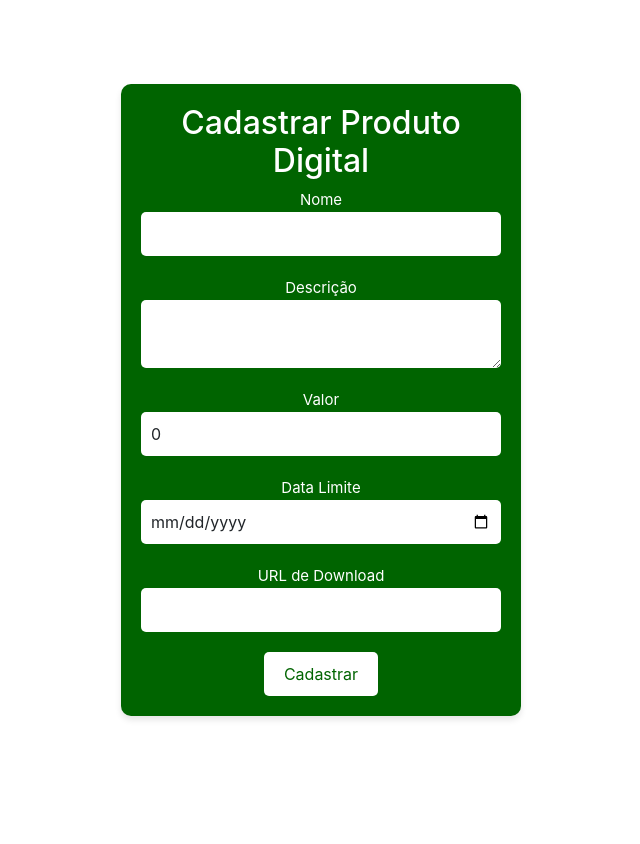
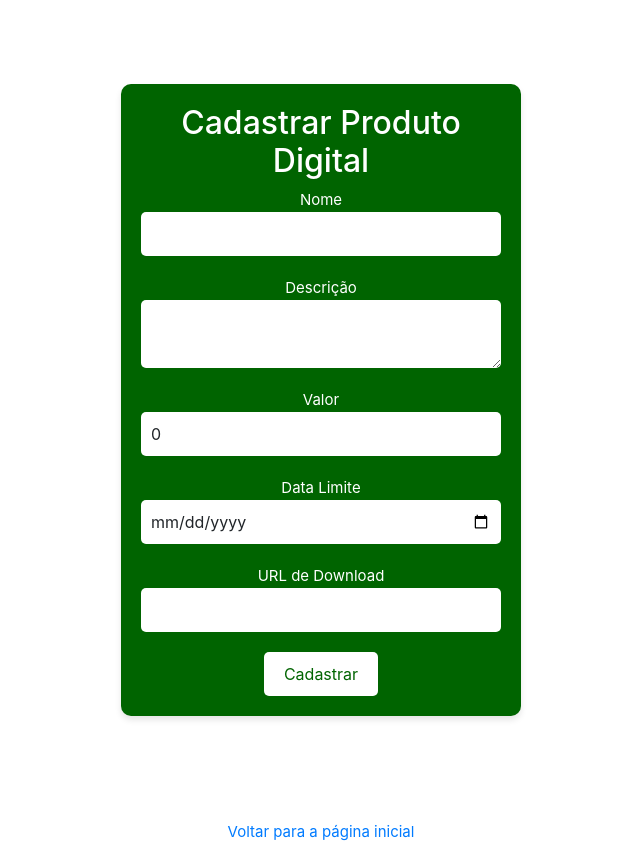
Before and after one commit to flavio1508/Gerenciamento-De-EstoqueVue, a Vue app: page /cadastro/produto/digital in a window 1280 px wide. Shown: the whole page, without its empty margins (119-759 px from the left). Before the commit the page ends 800 px from the top, so only its background shows below. Built offline with nearby package versions, Linux system fonts and the light colour scheme.

Commit message:
Criando footer

```diff
--- a/src/views/CadastroProdutoDigitalView.vue
+++ b/src/views/CadastroProdutoDigitalView.vue
@@ -40,6 +40,10 @@ export default {
         console.error(error);
       }
     },
+    goToHomePage() {
+      // Navigate to the homepage
+      this.$router.push({ path: "/" }); // Adjust the path as needed
+    }
   },
 };
 </script>
@@ -72,10 +76,22 @@ export default {
       </form>
     </div>
   </div>
+   <footer class="footer">
+    <router-link to="/" class="footer-link" @click="goToHomePage">Voltar para a página inicial</router-link>
+  </footer>
 </template>
 
 
 <style scoped>
+.footer {
+  margin-top: 20px;
+  text-align: center;
+}
+
+.footer-link {
+  color: #007bff;
+  text-decoration: none;
+}
 .cadastro-container {
   display: flex;
   justify-content: center;
--- a/src/views/ListagemProdutoSimplesView.vue
+++ b/src/views/ListagemProdutoSimplesView.vue
@@ -1,6 +1,6 @@
 <template>
   <div>
-    <h2>Lista de Produtos Simples Cadastrados</h2>
+    <h2 class="titulo">Lista de Produtos Cadastrados</h2>
     <div class="produto-card" v-for="produto in produtosSimples" :key="produto.id">
       <h3>{{ produto.nome }}</h3>
       <p>Descrição: {{ produto.descricao }}</p>
@@ -60,6 +60,9 @@ export default {
   margin: 10px 0;
   border-radius: 5px;
 }
+.titulo{
+    text-align: center;
+}
 
 /* Outros estilos para a lista de produtos simples */
 </style>
--- a/src/views/PaginaIncialView.vue
+++ b/src/views/PaginaIncialView.vue
@@ -33,9 +33,9 @@ export default {
 </script>
 <template>
   <div class="container text-center">
-<div class="cabecalhos">
+<!-- <div class="cabecalhos">
     <Cabecalho/>
-</div>
+</div> -->
 <h2>Olá, {{ nomeLogado }}</h2>
     <div class="row">
       <div class="col-md-6 mb-3">
```
